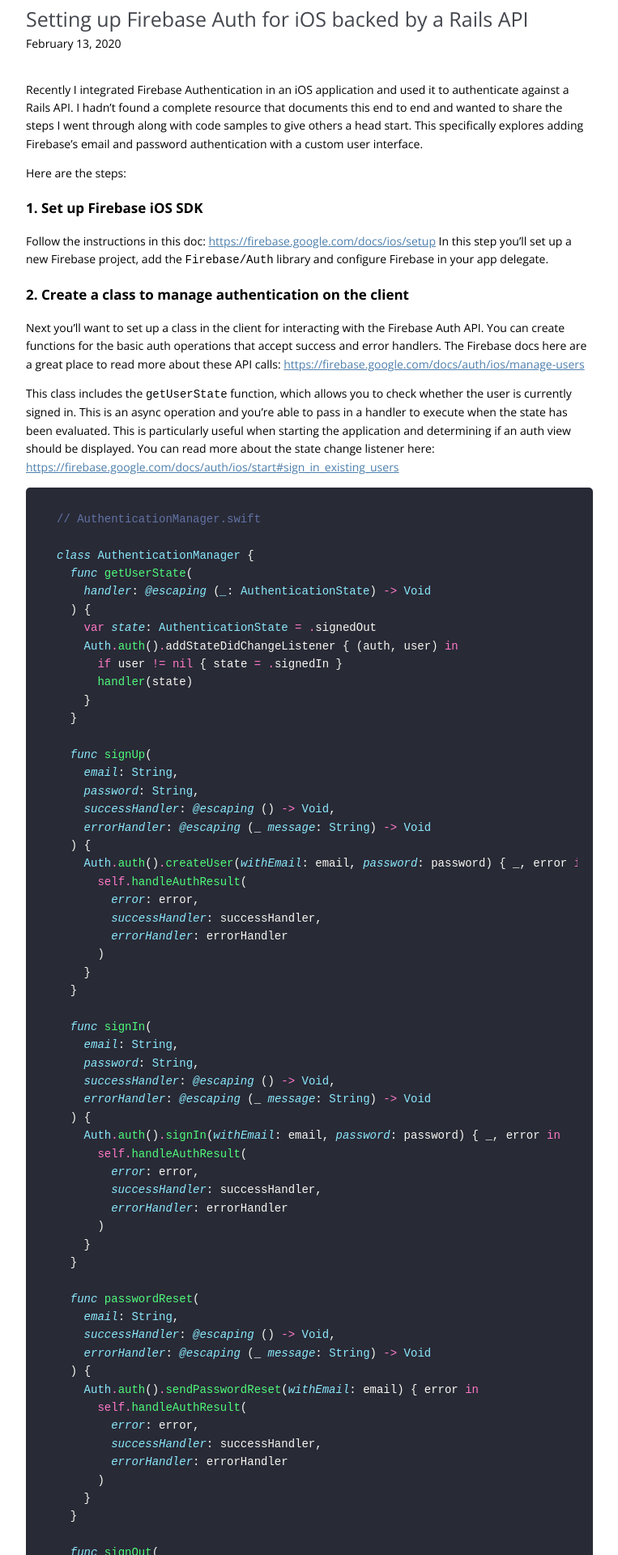
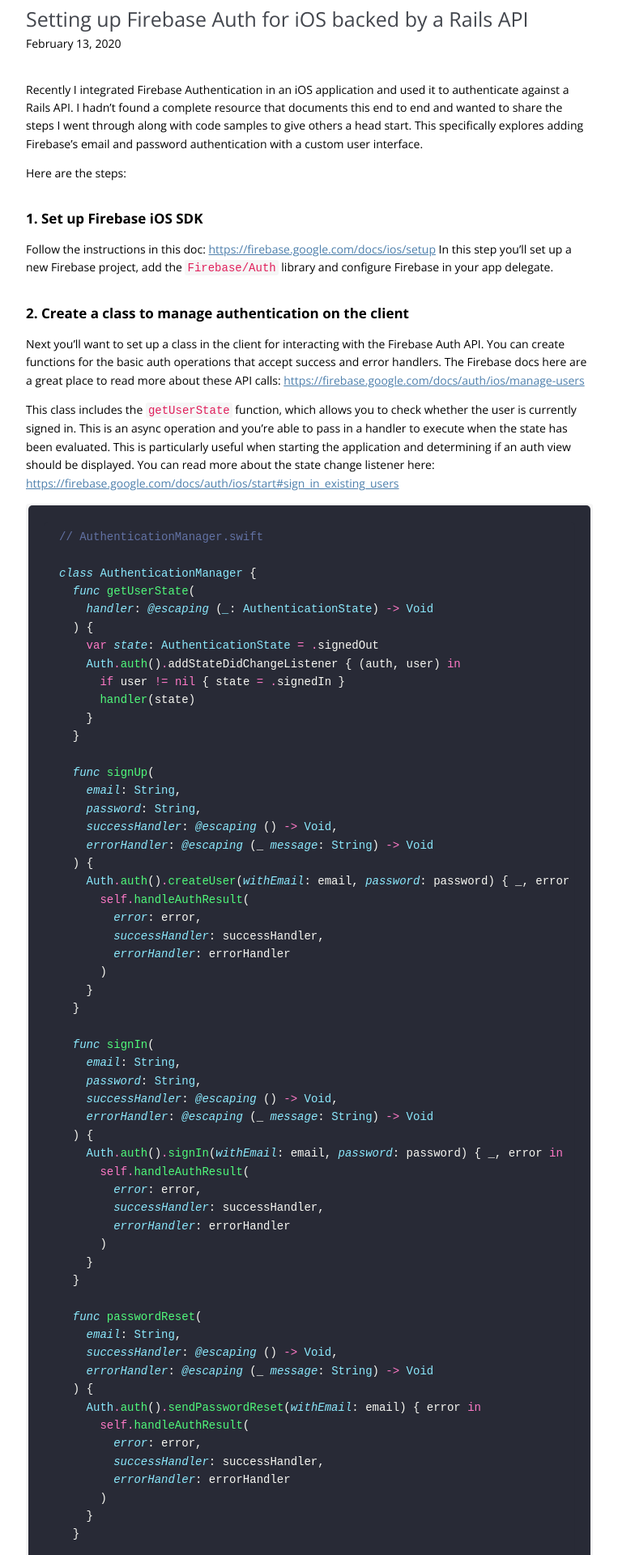
Before and after one commit to ktransier/blog, a Jekyll site: the page built from index.html, in a window 1280 px wide. Shown: the part 343-2263 px from the top of the page at 81% size, without its empty margins (258-1021 px from the left). Built offline with Jekyll 4.4.1, drawn with Linux system fonts in a browser that asks for light colours; nearby versions of some CDN libraries.

Commit message:
re-add css

```diff
--- a/css/main.css
+++ b/css/main.css
@@ -9,7 +9,8 @@
 
 a {
   color: #4D7FAC;
-  overflow-wrap: break-word;
+  display: inline-block;
+  word-break: break-word;
 }
 
 h2 {
@@ -20,6 +21,7 @@
 h3 {
   font-weight: bold;
   font-size: 17px;
+  margin: 30px 0px 0px;
 }
 
 .container {
@@ -156,6 +158,20 @@
   overflow: auto;
 }
 
+.highlighter-rouge {
+  background-color:rgba(29, 28, 29, 0.04);
+  border-bottom-left-radius:3px;
+  border-bottom-right-radius:3px;
+  border-top-left-radius:3px;
+  border-top-right-radius:3px;
+  box-sizing:border-box;
+  color:rgb(224, 30, 90);
+  padding-bottom:1px;
+  padding-left:3px;
+  padding-right:3px;
+  padding-top:2px;
+}
+
 /*https://draculatheme.com/pygments/*/
 
 .highlight .hll { background-color: #f1fa8c }
```
